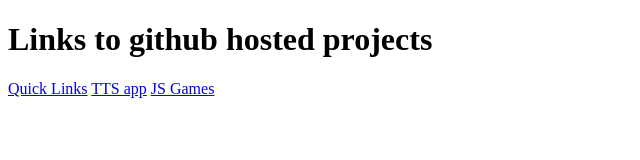
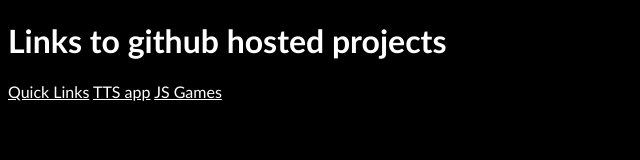
Before and after one commit to MustafaDon777/MustafaDon777, a plain HTML site: page index.html in a window 1280 px wide. Shown: the whole page, without its empty margins (0-640 px from the left). Drawn offline with Linux system fonts and the light colour scheme.

Commit message:
Update index.html

```diff
--- a/index.html
+++ b/index.html
@@ -5,6 +5,13 @@
     <meta name="viewport" content="width=device-width, initial-scale=1.0">
     <title>Mustafa Donmez projects</title>
 </head>
+<style>
+    *{
+        background-color: black;
+        font-family: 'Gill Sans', 'Gill Sans MT', Calibri, 'Trebuchet MS', sans-serif;
+        color: white;
+    }
+</style>
 <body>
     <h1>Links to github hosted projects</h1>
     <a href="/Quicklist">Quick Links</a>
```
